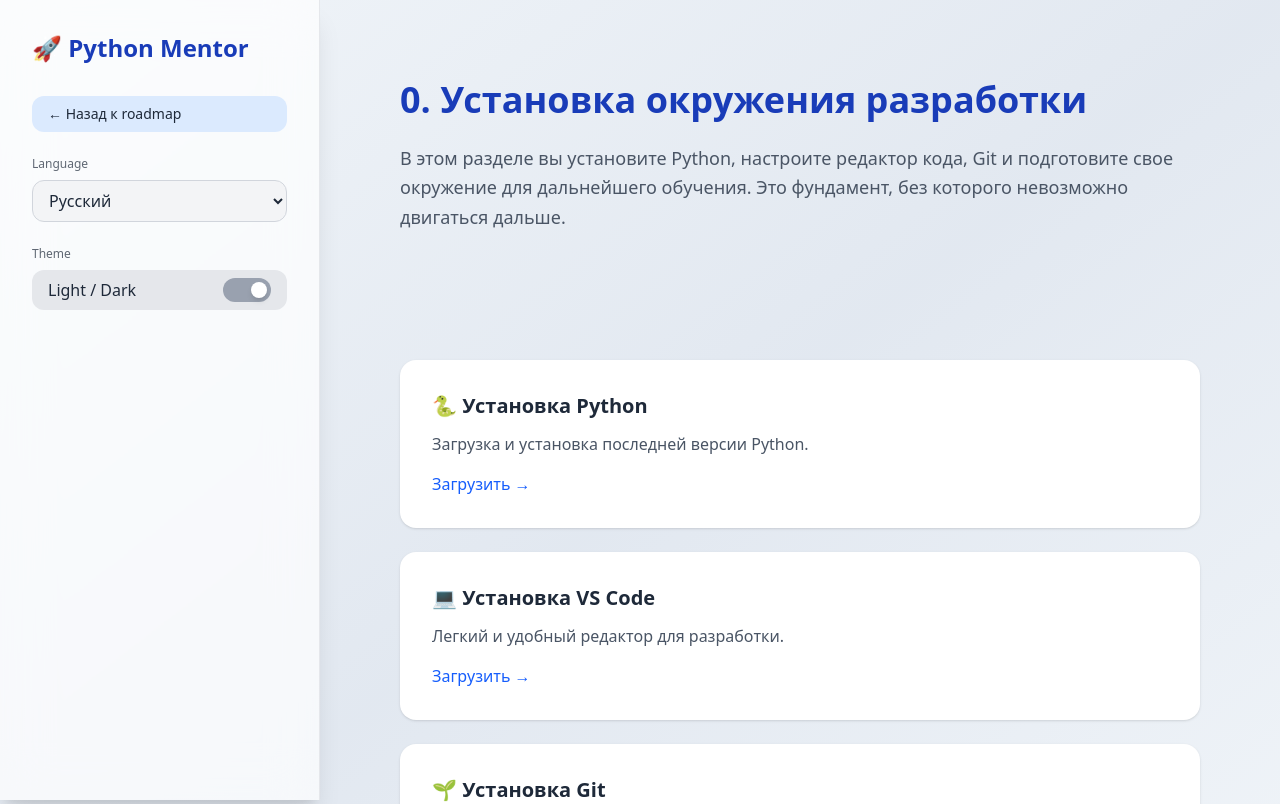
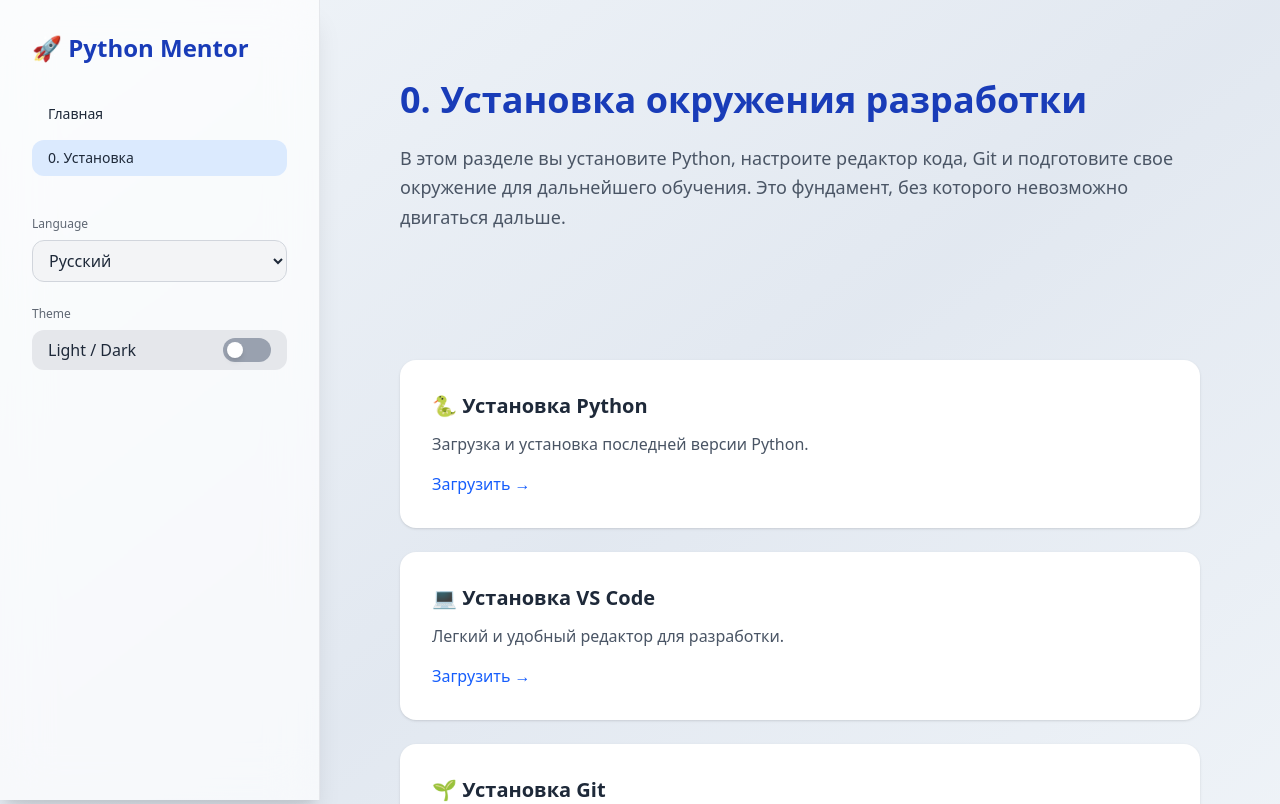
Before and after one commit to stzhuk/pymentor, a React (Vite) app: page /intro in a window 1280 px wide. Shown: the top 804 px of the page. Built offline with nearby package versions, Linux system fonts and the light colour scheme.

Commit message:
fix: dark/light mode toggle after reload not reset

```diff
--- a/index.html
+++ b/index.html
@@ -5,6 +5,13 @@
     <link rel="icon" type="image/svg+xml" href="/vite.svg" />
     <meta name="viewport" content="width=device-width, initial-scale=1.0" />
     <title>pymentor</title>
+
+    <script>
+      const theme = localStorage.getItem("theme");
+      if (theme === "dark") {
+        document.documentElement.classList.add("dark");
+      }
+    </script>
   </head>
   <body>
     <div id="root"></div>
--- a/src/components/Sidebar.tsx
+++ b/src/components/Sidebar.tsx
@@ -1,5 +1,4 @@
 import React, { useState, useEffect } from "react";
-import { useLocation } from "react-router-dom";
 import { useTranslation } from "react-i18next";
 
 interface SidebarProps {
@@ -9,43 +8,43 @@ interface SidebarProps {
 export const Sidebar: React.FC<SidebarProps> = ({ activeSection }) => {
   const { t, i18n } = useTranslation();
 
-  const location = useLocation();
-  const pathname = location?.pathname || "/";
+  /* ---------------- THEME LOGIC ---------------- */
 
-  console.log("Current pathname:", pathname);
+  const getInitialTheme = () => {
+    if (typeof window === "undefined") return false;
+
+    const savedTheme = localStorage.getItem("theme");
+
+    if (savedTheme) {
+      return savedTheme === "dark";
+    }
+
+    return window.matchMedia("(prefers-color-scheme: dark)").matches;
+  };
+
+  const [isDark, setIsDark] = useState(getInitialTheme);
+
+  useEffect(() => {
+    const root = document.documentElement;
+
+    if (isDark) {
+      root.classList.add("dark");
+    } else {
+      root.classList.remove("dark");
+    }
+
+    localStorage.setItem("theme", isDark ? "dark" : "light");
+  }, [isDark]);
+
+  const toggleTheme = () => {
+    setIsDark((prev) => !prev);
+  };
+
+  /* ---------------- LANGUAGE ---------------- */
 
   const handleLanguageChange = (e: React.ChangeEvent<HTMLSelectElement>) => {
     i18n.changeLanguage(e.target.value);
   };
-
-  useEffect(() => {
-    const savedTheme = localStorage.getItem("theme");
-
-    if (savedTheme === "dark") {
-      document.documentElement.classList.add("dark");
-      setIsDark(true);
-    }
-  }, []);
-
-  const toggleTheme = () => {
-    const root = document.documentElement;
-
-    if (isDark) {
-      root.classList.remove("dark");
-      localStorage.setItem("theme", "light");
-    } else {
-      root.classList.add("dark");
-      localStorage.setItem("theme", "dark");
-    }
-
-    setIsDark(!isDark);
-  };
-
-  const [isDark, setIsDark] = useState(
-    () =>
-      typeof window !== "undefined" &&
-      document.documentElement.classList.contains("dark"),
-  );
 
   return (
     <aside className="hidden md:flex flex-col w-80 fixed h-full bg-white/70 dark:bg-slate-900/70 backdrop-blur-xl border-r border-gray-200 dark:border-slate-700 shadow-xl p-8">
@@ -54,11 +53,10 @@ export const Sidebar: React.FC<SidebarProps> = ({ activeSection }) => {
       </h1>
 
       {/* NAV */}
-      {pathname == "/" ? (
       <nav className="space-y-2 mb-10 text-sm font-medium">
         <a
           href="/"
-            className={`sidebar-link block px-4 py-2 rounded-xl transition ${
+          className={`block px-4 py-2 rounded-xl transition ${
             activeSection === "home"
               ? "bg-blue-100 dark:bg-slate-700"
               : "hover:bg-blue-100 dark:hover:bg-slate-700"
@@ -68,8 +66,8 @@ export const Sidebar: React.FC<SidebarProps> = ({ activeSection }) => {
         </a>
 
         <a
-            href="#block0"
-            className={`sidebar-link block px-4 py-2 rounded-xl transition ${
+          href="/intro"
+          className={`block px-4 py-2 rounded-xl transition ${
             activeSection === "intro"
               ? "bg-blue-100 dark:bg-slate-700"
               : "hover:bg-blue-100 dark:hover:bg-slate-700"
@@ -78,16 +76,6 @@ export const Sidebar: React.FC<SidebarProps> = ({ activeSection }) => {
           {t("sidebar.setupEnv")}
         </a>
       </nav>
-      ) : (
-        <nav className="mb-6 text-sm font-medium">
-          <a
-            href="/"
-            className="block px-4 py-2 rounded-xl bg-blue-100 dark:bg-slate-700"
-          >
-            {t("sidebar.backToRoadmap")}
-          </a>
-        </nav>
-      )}
 
       {/* LANGUAGE */}
       <div className="mb-6">
@@ -112,18 +100,16 @@ export const Sidebar: React.FC<SidebarProps> = ({ activeSection }) => {
 
         <button
           onClick={toggleTheme}
-          id="themeToggle"
           className="w-full flex items-center justify-between px-4 py-2 rounded-xl bg-gray-200 dark:bg-slate-700 transition-colors duration-300"
         >
           <span>{t("sidebar.lightDark")}</span>
 
           <div className="w-12 h-6 flex items-center bg-gray-400 dark:bg-blue-600 rounded-full p-1 transition-colors duration-300">
             <div
-              id="toggleCircle"
               className={`bg-white w-4 h-4 rounded-full shadow-md transform transition-transform duration-300 ease-in-out ${
-                isDark ? "translate-x-6 rtl" : "translate-x-0"
+                isDark ? "translate-x-6" : "translate-x-0"
               }`}
-            ></div>
+            />
           </div>
         </button>
       </div>
```
Lines whose indentation alone changed are shown as unchanged.
